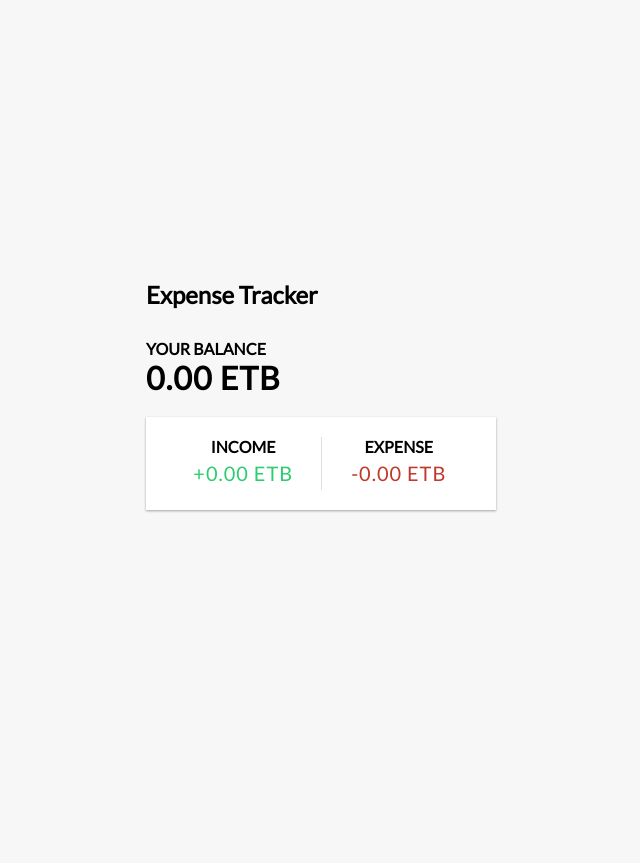
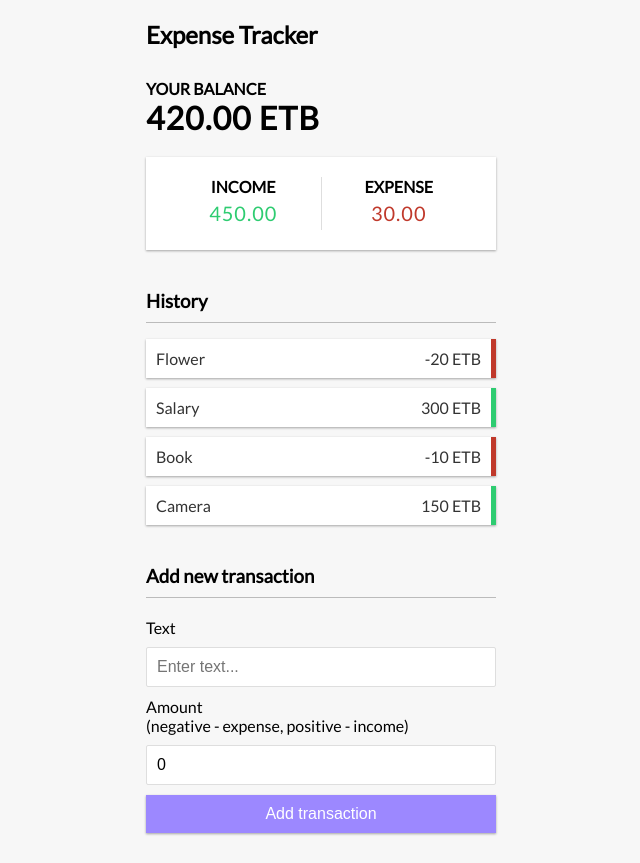
Before and after one commit to yared2112/Expense-Tracker, a React (Create React App) app: page / in a window 1280 px wide. Shown: the whole page, without its empty margins (319-959 px from the left). Before the commit the page ends 800 px from the top, so only its background shows below. Built offline with nearby package versions, Linux system fonts and the light colour scheme.

Commit message:
completed task

```diff
--- a/src/App.js
+++ b/src/App.js
@@ -1,16 +1,22 @@
 import './App.css';
 import Header from './components/Header';
-import Balance from './components/Balance';
+import { Balance } from './components/Balance';
 import IncomeExpenses from './components/IncomeExpenses'
+import TransactionList from './components/TransactionList';
+import { AddTransaction } from './components/AddTransaction';
+import { GlobalProvider } from './context/GlobalState';
+
 function App() {
   return (
-    <div>
+    <GlobalProvider>
       <Header />
       <div className='container'>
         <Balance />
         <IncomeExpenses />
+        <TransactionList />
+        <AddTransaction />
       </div>
-    </div>
+    </GlobalProvider>
   );
 }
 
--- /dev/null
+++ b/src/components/AddTransaction.js
@@ -0,0 +1,26 @@
+import React, { useState } from 'react'
+
+export const AddTransaction = () => {
+    const [text, setText] = useState('')
+    const [amount, setAmount] = useState(0)
+
+  return (
+    <>
+    <h3>Add new transaction</h3>
+    <form>
+      <div className='form-control'>
+        <label htmlFor="text">Text</label>
+        <input type="text" value={text} onChange={(e) => setText(e.target.value)} placeholder="Enter text..." />
+      </div>
+      <div className='form-control'>
+        <label htmlFor="amount"
+          >Amount <br />
+          (negative - expense, positive - income)</label
+        >
+        <input type="number" value={amount} onChange={(e) => setAmount(e.target.value)} placeholder="Enter amount..." />
+      </div>
+      <button className='btn'>Add transaction</button>
+    </form>
+    </>
+  )
+}
--- a/src/components/Balance.js
+++ b/src/components/Balance.js
@@ -1,12 +1,16 @@
-import React from 'react'
+import React, { useContext } from 'react'
+import { GlobalContext } from '../context/GlobalState'
 
-function Balance() {
+export const Balance = () => {
+  const { transactions } = useContext(GlobalContext)
+
+  const amounts = transactions.map(transaction => transaction.amount)
+  const total = amounts.reduce((acc, item) => (acc += item), 0).toFixed(2)
+
   return (
     <>
     <h4>Your Balance</h4>
-    <h1 id="balance">0.00 ETB</h1>
+    <h1>{total} ETB</h1>
     </>
   )
 }
-
-export default Balance
--- a/src/components/IncomeExpenses.js
+++ b/src/components/IncomeExpenses.js
@@ -1,15 +1,29 @@
-import React from 'react'
+import React, { useContext } from 'react'
+import { GlobalContext } from '../context/GlobalState'
 
 function IncomeExpenses() {
+  const { transactions } = useContext(GlobalContext)
+  const amounts = transactions.map(transaction => transaction.amount);
+
+  const income = amounts
+    .filter(item => item > 0)
+    .reduce((acc, item) => (acc += item), 0)
+    .toFixed(2);
+
+  const expense = (
+    amounts.filter(item => item < 0).reduce((acc, item) => (acc += item), 0) *
+    -1
+  ).toFixed(2);
+
   return (
-    <div class="inc-exp-container">
+    <div className='inc-exp-container'>
         <div>
           <h4>Income</h4>
-          <p id="money-plus" class="money plus">+0.00 ETB</p>
+          <p className='money plus'>{income}</p>
         </div>
         <div>
           <h4>Expense</h4>
-          <p id="money-minus" class="money minus">-0.00 ETB</p>
+          <p className='money minus'>{expense}</p>
         </div>
       </div>
   )
--- /dev/null
+++ b/src/components/Transaction.js
@@ -0,0 +1,14 @@
+import React, { useContext } from 'react'
+import { GlobalContext } from '../context/GlobalState'
+
+export const Transaction = ({ transaction }) => {
+    const { deleteTransaction } = useContext(GlobalContext)
+
+    const sign = transaction.amount < 0 ? '-' : '+'
+
+  return (
+    <li className={transaction.amount < 0 ? 'minus' : 'plus'}>
+      {transaction.text} <span>{transaction.amount} ETB</span><button onClick={() => deleteTransaction(transaction.id)} className="delete-btn">x</button>
+    </li>
+  )
+}
--- /dev/null
+++ b/src/components/TransactionList.js
@@ -0,0 +1,21 @@
+import React, { useContext } from 'react'
+import { Transaction } from './Transaction'
+
+import { GlobalContext } from '../context/GlobalState'
+
+export const TransactionList = () => {
+    const { transactions } = useContext(GlobalContext)
+
+
+  return (
+      <>
+      <h3>History</h3>
+      <ul className='list'>
+      {transactions.map(transaction => (<Transaction key={transaction.id} transaction={transaction} /> ))}
+
+      </ul>
+      </>
+  )
+}
+
+export default TransactionList
--- /dev/null
+++ b/src/context/AppReducer.js
@@ -0,0 +1,11 @@
+export default (state, action) => {
+    switch(action.type) {
+        case 'DELETE_TRANSACTION':
+            return {
+                ...state,
+                transactions: state.transactions.filter(transaction => transaction.id !== action.payload)
+            }
+        default:
+            return state
+    }
+}
--- /dev/null
+++ b/src/context/GlobalState.js
@@ -0,0 +1,36 @@
+import React, { createContext, useReducer } from "react";
+import AppReducer from './AppReducer';
+// Initial state will be useful
+const initialState = {
+    transactions: [
+        { id: 1, text: 'Flower', amount: -20 },
+        { id: 2, text: 'Salary', amount: 300 },
+        { id: 3, text: 'Book', amount: -10 },
+        { id: 4, text: 'Camera', amount: 150 }
+        ]
+}
+
+// Create global context
+
+export const GlobalContext = createContext(initialState)
+
+// Provider component
+export const GlobalProvider = ({children}) => {
+    const [state, dispatch] = useReducer(AppReducer, initialState)
+
+    //Action to our reducer
+    function deleteTransaction(id) {
+        dispatch({
+            type: 'DELETE_TRANSACTION',
+            payload: id
+
+        })
+    }
+
+    return (<GlobalContext.Provider value={{
+        transactions:state.transactions,
+        deleteTransaction
+    }}>
+        {children}
+    </GlobalContext.Provider>)
+}
```
